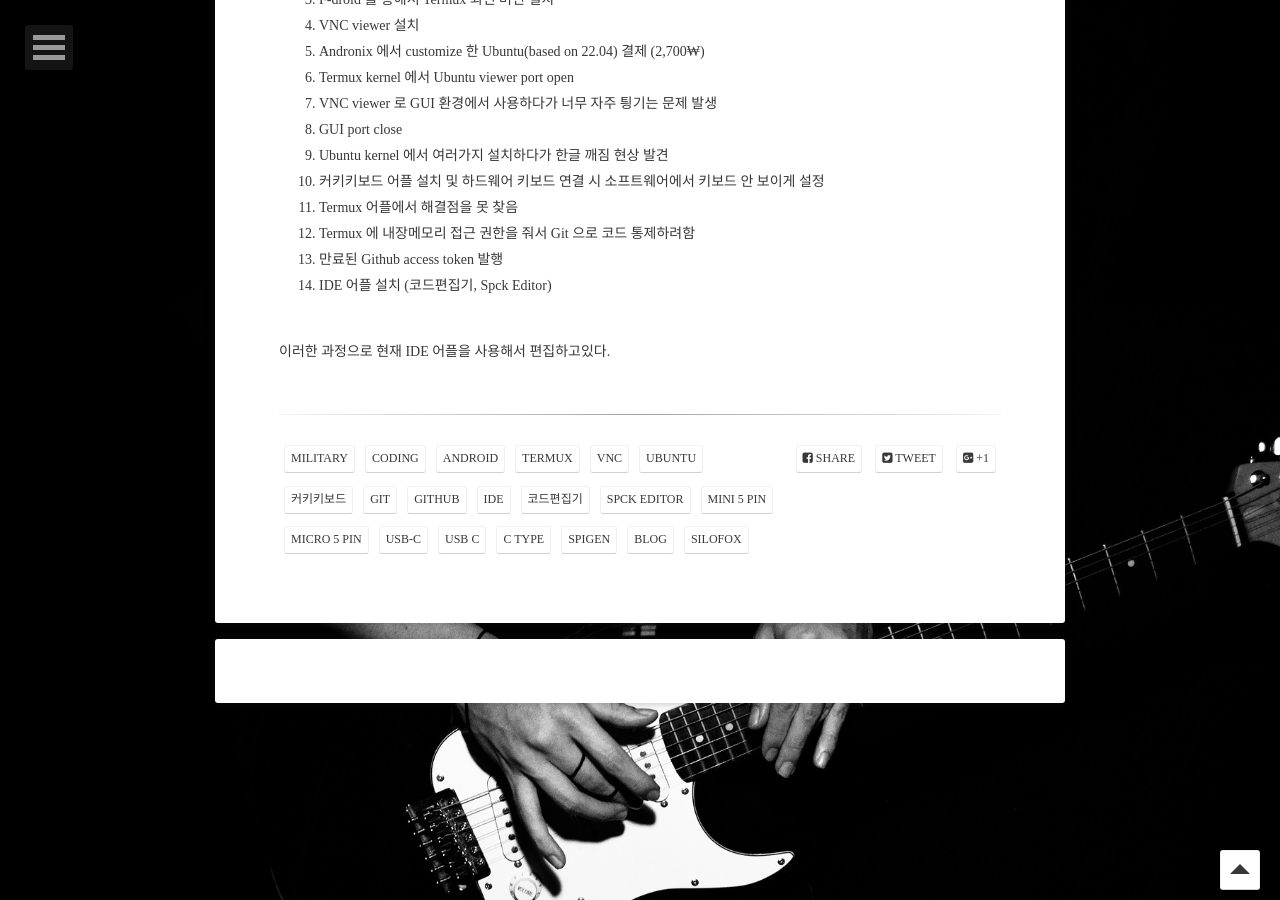
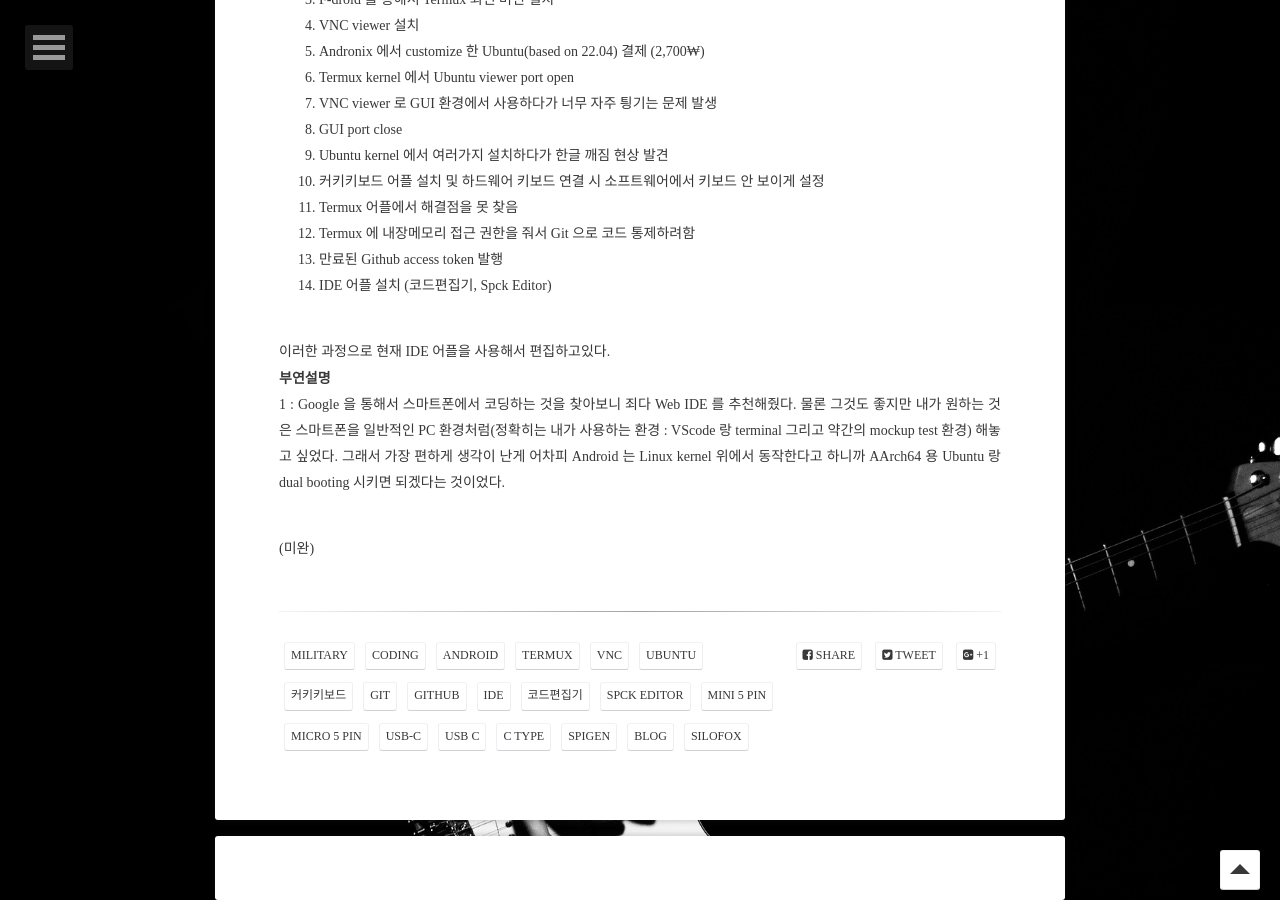
Before and after one commit to siloFoX/siloFoX.github.io, a Jekyll site: the page built from _posts/2023-02-21-coding-in-military-service-2.md, in a window 1280 px wide and 900 px high, scrolled down 593 px. Built offline with Jekyll 4.4.1, drawn with Linux system fonts in a browser that asks for light colours; comment, search, counter and statistics services are not loaded.

Commit message:
Update CIMS-2 little

```diff
--- a/_posts/2023-02-21-coding-in-military-service-2.md
+++ b/_posts/2023-02-21-coding-in-military-service-2.md
@@ -51,3 +51,10 @@ comments: true
 
 <br>
 이러한 과정으로 현재 IDE 어플을 사용해서 편집하고있다.
+<br>
+<b>부연설명</b>
+<br>
+1 : Google 을 통해서 스마트폰에서 코딩하는 것을 찾아보니 죄다 Web IDE 를 추천해줬다. 물론 그것도 좋지만 내가 원하는 것은 스마트폰을 일반적인 PC 환경처럼(정확히는 내가 사용하는 환경 : VScode 랑 terminal 그리고 약간의 mockup test 환경) 해놓고 싶었다. 그래서 가장 편하게 생각이 난게 어차피 Android 는 Linux kernel 위에서 동작한다고 하니까 AArch64 용 Ubuntu 랑 dual booting 시키면 되겠다는 것이었다. <br>
+
+<br>
+(미완)
```
